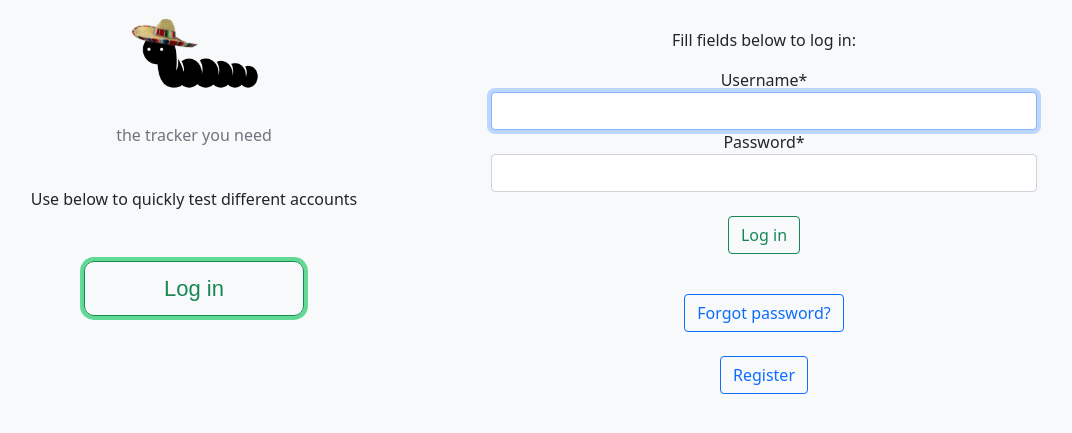
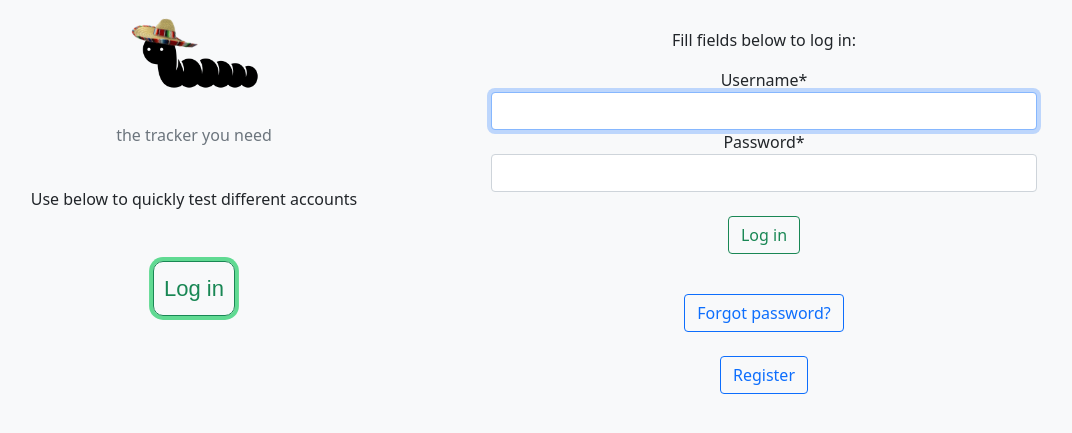
Before and after one commit to Andrzej-Zimoch/Buggit, a Django app: page /login/ in a window 1280 px wide. Shown: the part 217-650 px from the top of the page, without its empty margins (161-1233 px from the left). Run offline with Django 3.2, Linux system fonts and the light colour scheme; some libraries are stand-ins or nearby versions.

Commit message:
Update login.html

```diff
--- a/bug/templates/registration/login.html
+++ b/bug/templates/registration/login.html
@@ -24,7 +24,7 @@
 
     <style>
 .pulsingButton {
-  width: 220px;
+
   text-align: center;
   white-space: nowrap;
   display: block;
```
